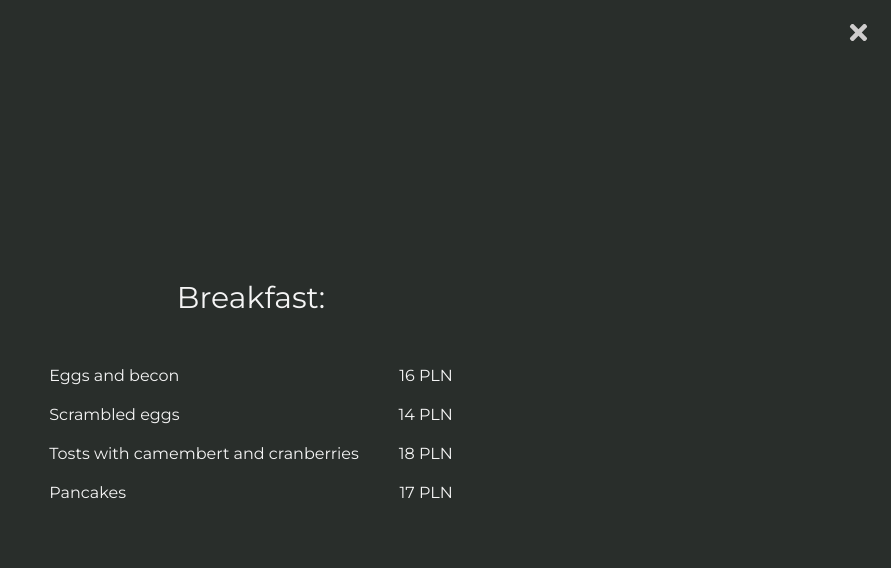
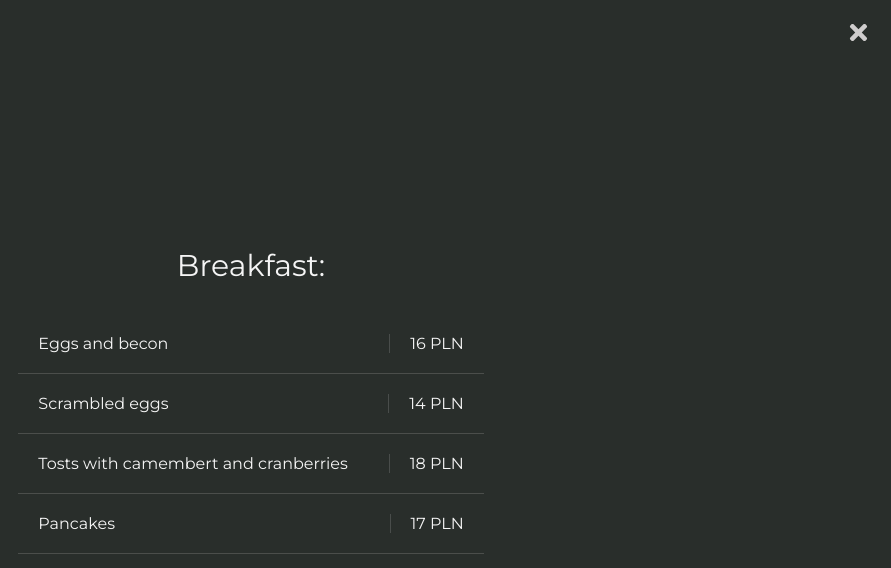
Before and after one commit to PatrycjaKalinowska/warsaw-restaurant, a React (Create React App) app: page / in a window 1280 px wide. Both pictures are taken after a click on the element "Breakfast". Shown: the part 1667-2235 px from the top of the page, without its empty margins (389-1280 px from the left). Built offline with nearby package versions, Linux system fonts and the light colour scheme.

Commit message:
added improved styling to MenuModal component

```diff
--- a/src/App.js
+++ b/src/App.js
@@ -11,7 +11,7 @@ const App = () => {
   return (
     <div className='app__container'>
       <Navbar />
-      <Header />
+      <Header id="header"/>
       <AboutUs />
       <Menu />
     </div>
--- a/src/components/Header/Header.js
+++ b/src/components/Header/Header.js
@@ -5,7 +5,7 @@ import { FaFacebook, FaTwitter, FaInstagram } from 'react-icons/fa';
 
 const Header = () => {
 
-    return <div className="header" id="header">
+    return <div className="header">
         <div className="header__title-container">
             <p className="header__title">Good food</p>
             <p className="header__title">for good people</p>
--- a/src/components/MenuModal/MenuModal.css
+++ b/src/components/MenuModal/MenuModal.css
@@ -27,13 +27,27 @@
 
 .menu-modal__item {
     color: var(--text-primary-color);
-    margin: 20px 0;
+    padding: 0 20px;
     display: flex;
     justify-content: space-between;
+    padding: 20px 0;
+    border-bottom: 1px solid rgba(207, 205, 205, 0.2);
+    margin: 0 10px;
 }
 
 .menu-modal__item span {
     margin: 0 20px;
+
+}
+
+.menu-modal__item-name {
+    min-width: 310px;
+}
+
+.menu-modal__item-price {
+    margin-left: 0;
+    padding-left: 20px;
+    border-left: 1px solid rgba(207, 205, 205, 0.2);
 }
 
 .menu-modal__close {
@@ -52,6 +66,12 @@
     transition: 0.5s;
 }
 
+@media screen and (max-width: 490px) {
+    .menu-modal__item-name {
+        min-width: 250px;
+    }
+}
+
 @media screen and (max-width: 450px) {
     .menu-modal__header {
         font-size: 20px;
@@ -59,4 +79,19 @@
     .menu-modal__item span {
         font-size: 12px
     }
+
+    .menu-modal__item-name {
+        min-width: 200px;
+    }
+
+    .menu-modal__item-price {
+        display: block;
+        min-width: 65px;
+    }
 }
+
+@media screen and (max-width: 360px) {
+    .menu-modal__item-name {
+        min-width: 0;
+    }
+}
--- a/src/components/MenuModal/MenuModal.js
+++ b/src/components/MenuModal/MenuModal.js
@@ -13,7 +13,7 @@ const MenuModal = ( { mealsList, mealsListName, setDisplayMenu } ) => {
     <p className='menu-modal__header'>{mealsListName}</p>
     <ul className="menu-modal__list">
     {
-        mealsList.map(item => item.map((item, index) => <li key={index} className="menu-modal__item"><span>{item.title}</span><span>{item.price}</span></li>))
+        mealsList.map(item => item.map((item, index) => <li key={index} className="menu-modal__item"><span className='menu-modal__item-name'>{item.title}</span><span className='menu-modal__item-price'>{item.price}</span></li>))
     }
     </ul>
     </div>
--- a/src/constants/menuList.js
+++ b/src/constants/menuList.js
@@ -38,7 +38,7 @@ const salad = [
     },
     {
         title: 'Fruit salad',
-        price: '18 PLN'
+        price: '20 PLN'
     },
 ]
 
@@ -57,7 +57,7 @@ const soup = [
     },
     {
         title: 'Mushroom soup',
-        price: '12 PLN'
+        price: '20 PLN'
     },
 ]
 
@@ -76,7 +76,7 @@ const mainCourse = [
     },
     {
         title: 'Italian cheese and tomato pizza',
-        price: '12 PLN'
+        price: '20 PLN'
     },
 ]
 
@@ -102,7 +102,7 @@ const dessert = [
 const drinks = [
     {
         title: 'Espresso',
-        price: '10 PLN'
+        price: '13 PLN'
     },
     {
         title: 'Cappuccino',
@@ -122,7 +122,7 @@ const drinks = [
     },
     {
         title: 'Mineral watter',
-        price: '8 PLN'
+        price: '5 PLN'
     },
 
 ]
```
Also changed, not shown: src/App.css (line endings or trailing spaces).
